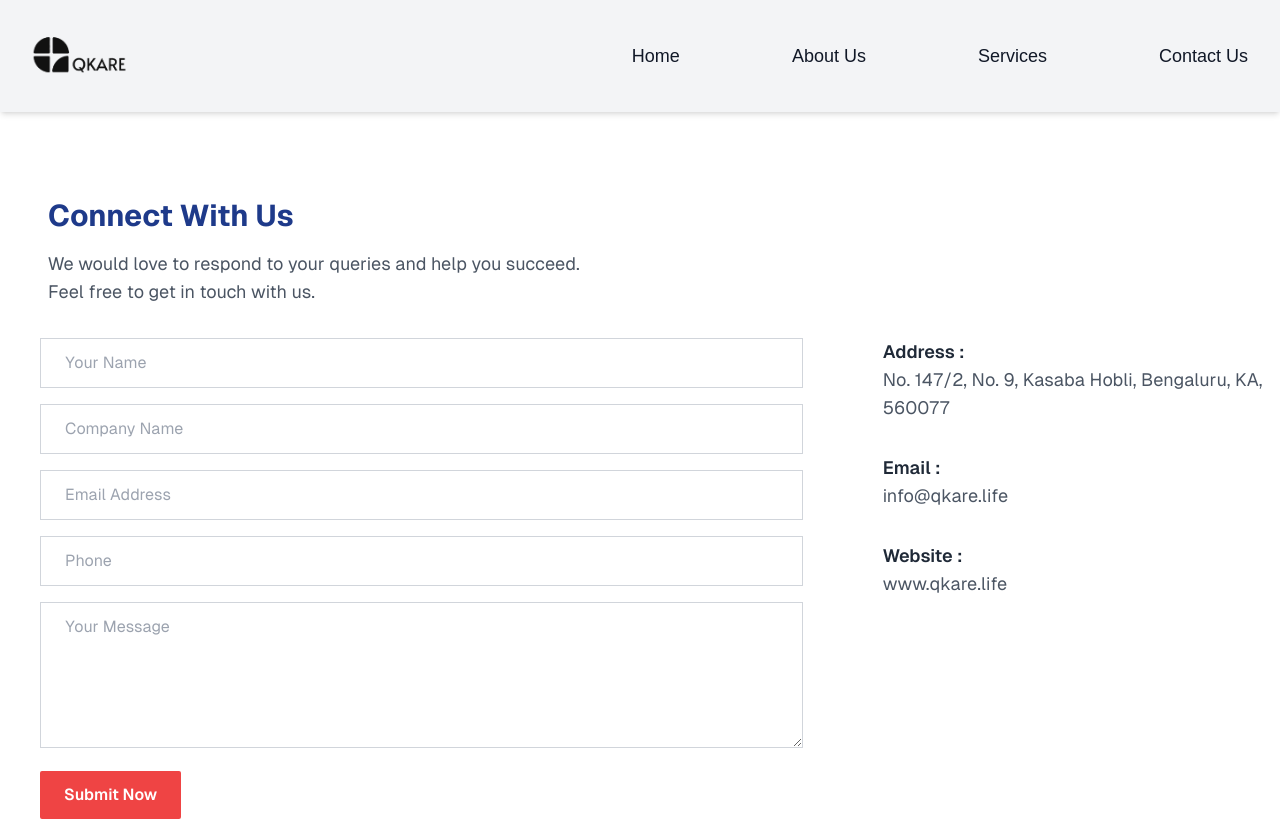
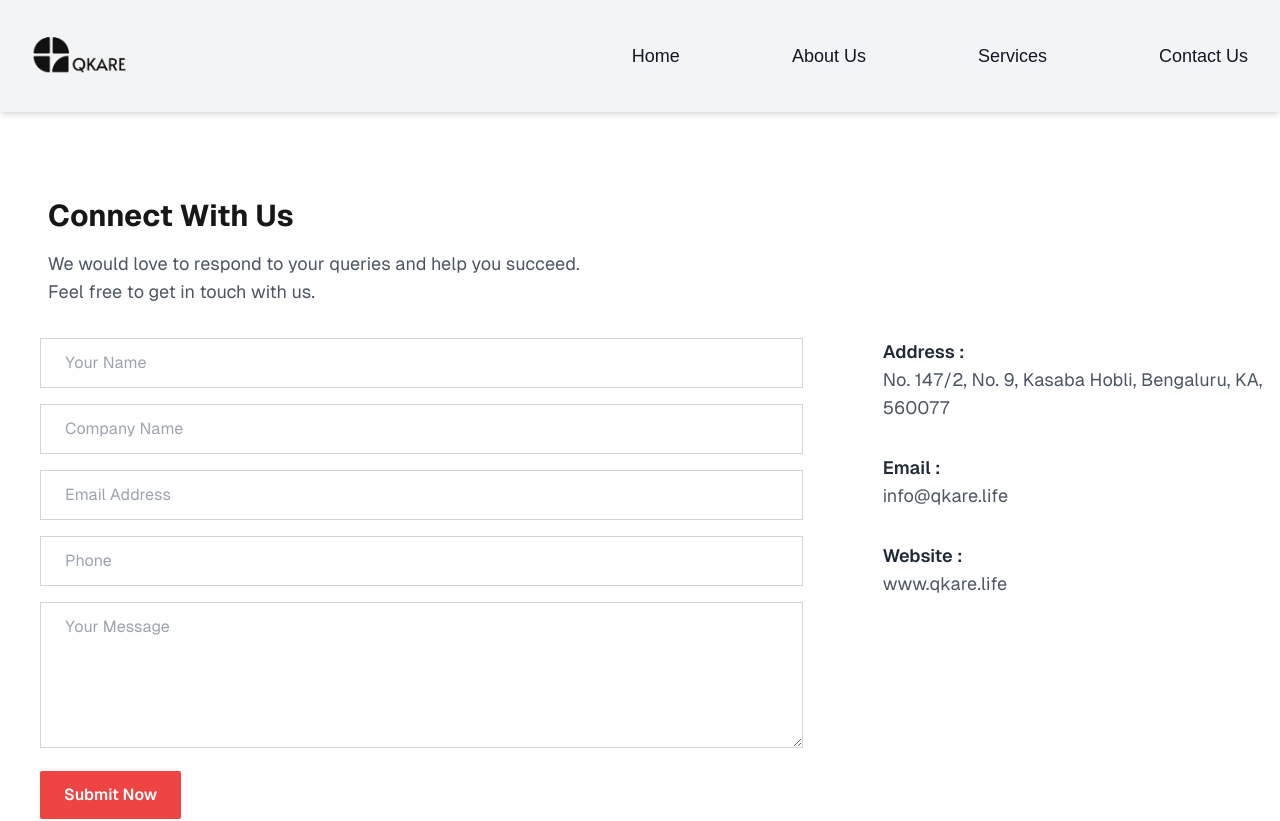
Before and after one commit to sha-jain/qkare, a Next.js app: page /contact-us in a window 1280 px wide. Shown: the top 821 px of the page. Built offline with nearby package versions, Linux system fonts and the light colour scheme.

Commit message:
text color changes

```diff
--- a/src/components/about-us/AboutUs.tsx
+++ b/src/components/about-us/AboutUs.tsx
@@ -4,7 +4,7 @@ const AboutUs = () => {
   return (
     <section className="bg-white py-12 px-12 lg:px-40 mt-6">
       {/* Title */}
-      <h1 className="text-3xl font-bold text-blue-900 mb-8">About Us</h1>
+      <h1 className="text-3xl font-bold mb-8">About Us</h1>
 
       <p className="text-gray-700 text-lg mb-4">
       At QKare, we bring together a collective expertise of over 40+ years in end-to-end Revenue Cycle Management (RCM),
--- a/src/components/contact-us/ContactUs.tsx
+++ b/src/components/contact-us/ContactUs.tsx
@@ -28,7 +28,7 @@ const ContactUs = () => {
     <div className="bg-gray-150 min-h-screen w-full flex flex-col items-center justify-center px-4 py-14">
       {/* Title Section */}
       <div className="w-full max-w-7xl mx-auto mb-8 px-8 mt-4">
-        <h1 className="text-3xl font-bold text-blue-900 mb-4 text-left">
+        <h1 className="text-3xl font-bold mb-4 text-left">
           Connect With Us
         </h1>
         <p className="text-gray-600 text-left max-w-xl text-lg">
--- a/src/components/our-services/OurServices.tsx
+++ b/src/components/our-services/OurServices.tsx
@@ -73,7 +73,7 @@ const Services = () => {
 
   return (
     <div className="max-w-screen-xl mx-auto px-4 py-12">
-      <h1 className="text-3xl font-bold text-blue-900 text-center mb-12 mt-4">Our Services</h1>
+      <h1 className="text-3xl font-bold text-center mb-12 mt-4">Our Services</h1>
       <div className="grid gap-8 md:grid-cols-2">
         {services.map((service, index) => (
           <div
```
